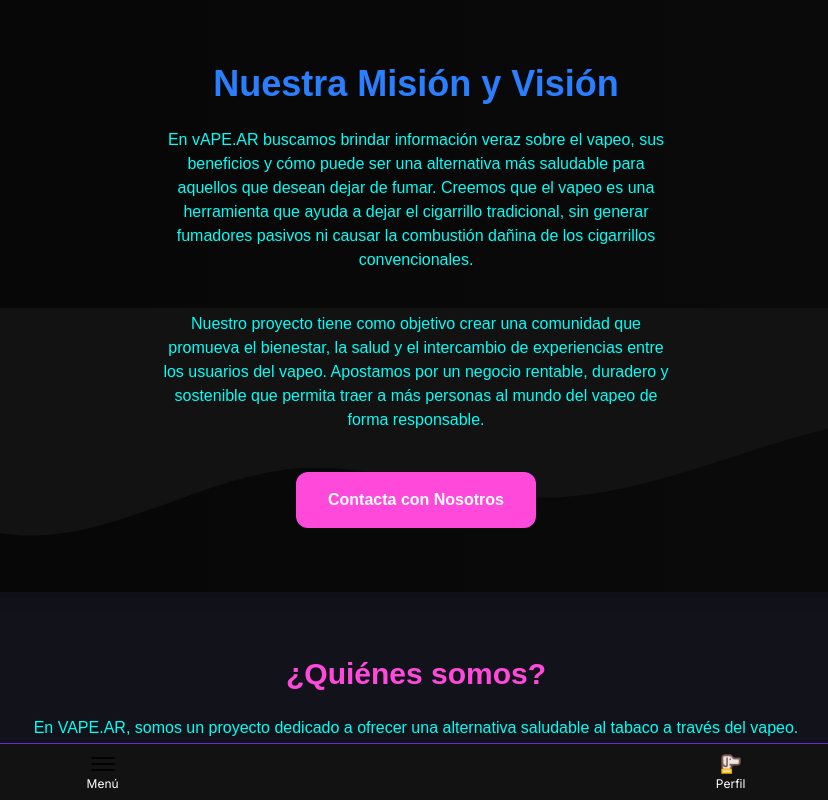
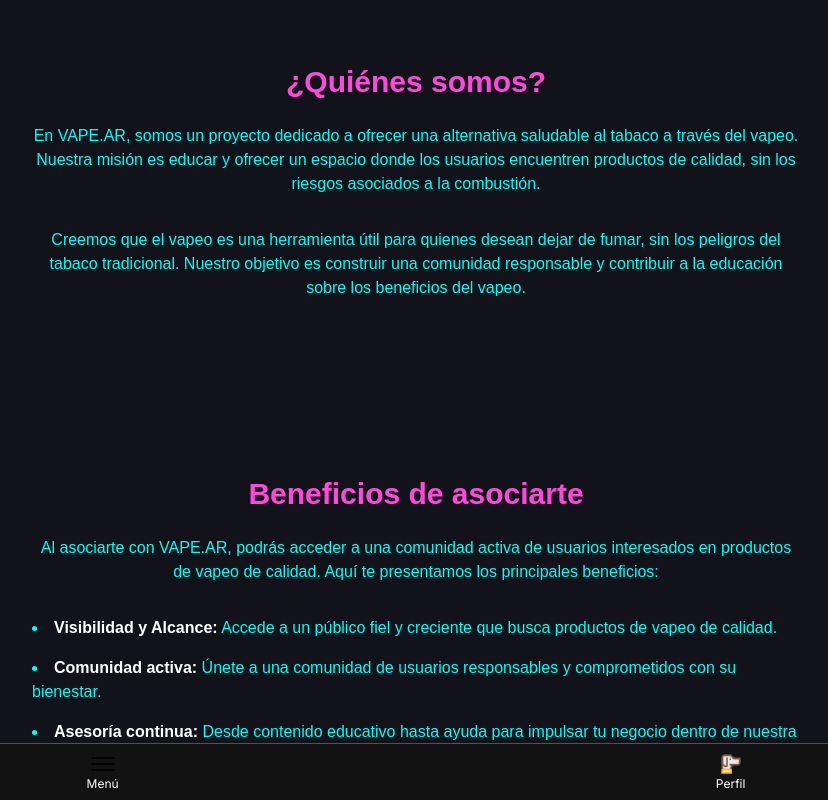
Before and after one commit to ParedGuillermo/Vape.Ar, a React (Vite) app: page /nosotros in a window 1280 px wide. Shown: the top 800 px of the page, without its empty margins (224-1052 px from the left). Built offline with nearby package versions, Linux system fonts and the light colour scheme.

Commit message:
Se actualiza el perfil de usuario y se ajustan estilos para evitar que el botón de cerrar sesión se tape por el bottom nav

```diff
--- a/src/pages/Nosotros.jsx
+++ b/src/pages/Nosotros.jsx
@@ -7,9 +7,6 @@
 
   return (
     <div className="bg-very-dark-bg text-light-gray font-poppins pb-[80px]">
-
-      {/* Hero de la página */}
-      <HeroNosotros />
 
       {/* Sección sobre el proyecto */}
       <section className="px-6 py-16 text-center">
```
